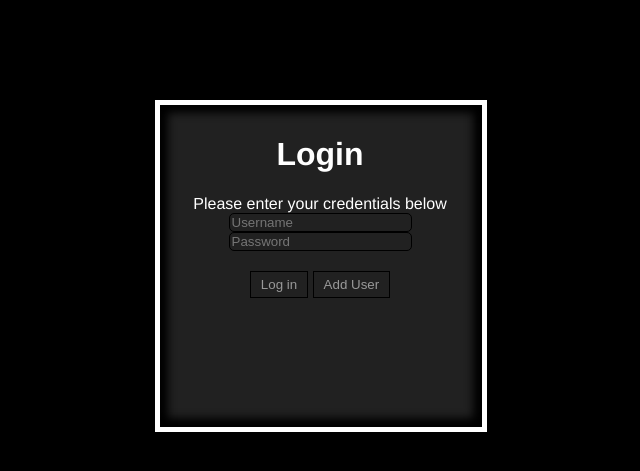
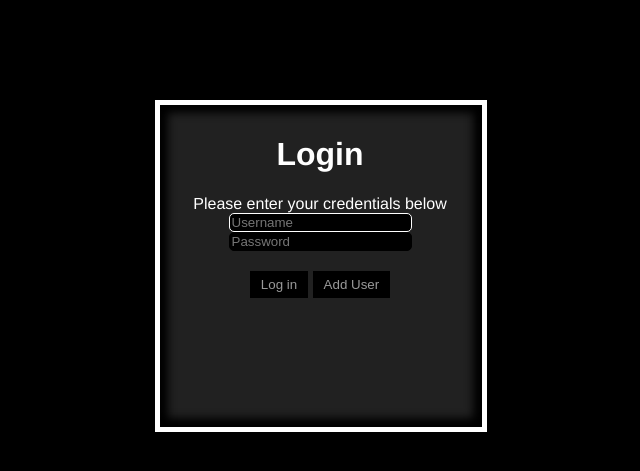
Before and after one commit to wsiao/WarmUp1, a Django app: page / in a window 1280 px wide. Shown: the top 471 px of the page, without its empty margins (319-959 px from the left). Run offline with Django 3.2, Linux system fonts and the light colour scheme; some libraries are stand-ins or nearby versions.

Commit message:
CSSAttempt

```diff
--- a/cL/static/frontEnd.css
+++ b/cL/static/frontEnd.css
@@ -15,7 +15,7 @@
 }
 
 input[type="submit"] {
-background: #212121;
+background: #000;
 color: #999;
 padding: 5px 10px;
 margin: 20px 0;
@@ -24,7 +24,7 @@ font-weight: lighter;
 }
 
 input[type="password"] {
-background: #212121;
+background: #000;
 border: 1px solid #000;
 -moz-border-radius: 5px;
 -webkit-border-radius: 5px;
@@ -32,8 +32,8 @@ border: 1px solid #000;
 }
 
 input[type="text"] {
-background: #212121;
-border: 1px solid #000;
+background: #000;
+border: 1px solid white;
 -moz-border-radius: 5px;
 -webkit-border-radius: 5px;
  border-radius: 5px;
```
